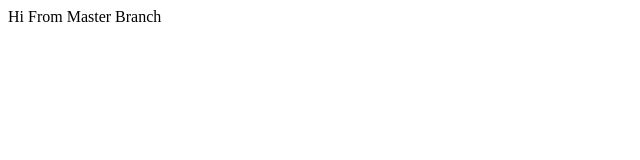
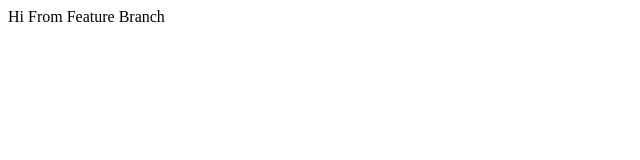
Before and after one commit to IshaanBhatnagar-IB/helloGitHub, a plain HTML site: page index.html in a window 1280 px wide. Shown: the full height of the page, 0-640 px from the left. Drawn offline with Linux system fonts and the light colour scheme.

Commit message:
Commit1 on feature 1

```diff
--- a/index.html
+++ b/index.html
@@ -3,5 +3,5 @@
     <head>
         <title>Hello From VSCode</title>
     </head>
-<body>Hi From Master Branch</body>
+<body>Hi From Feature Branch</body>
 </html>
```
